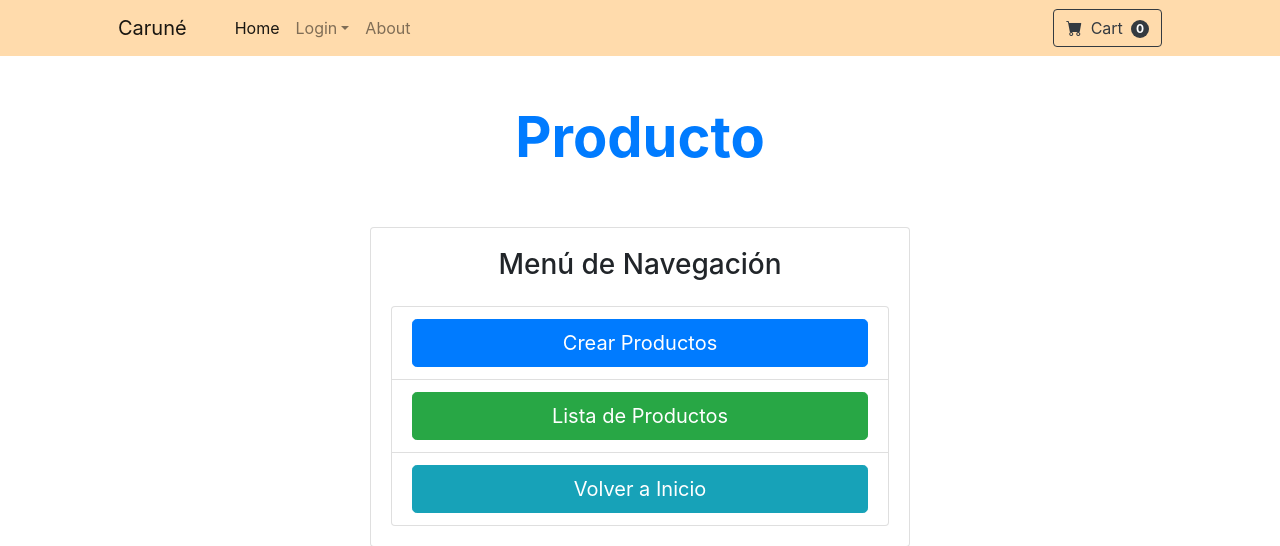
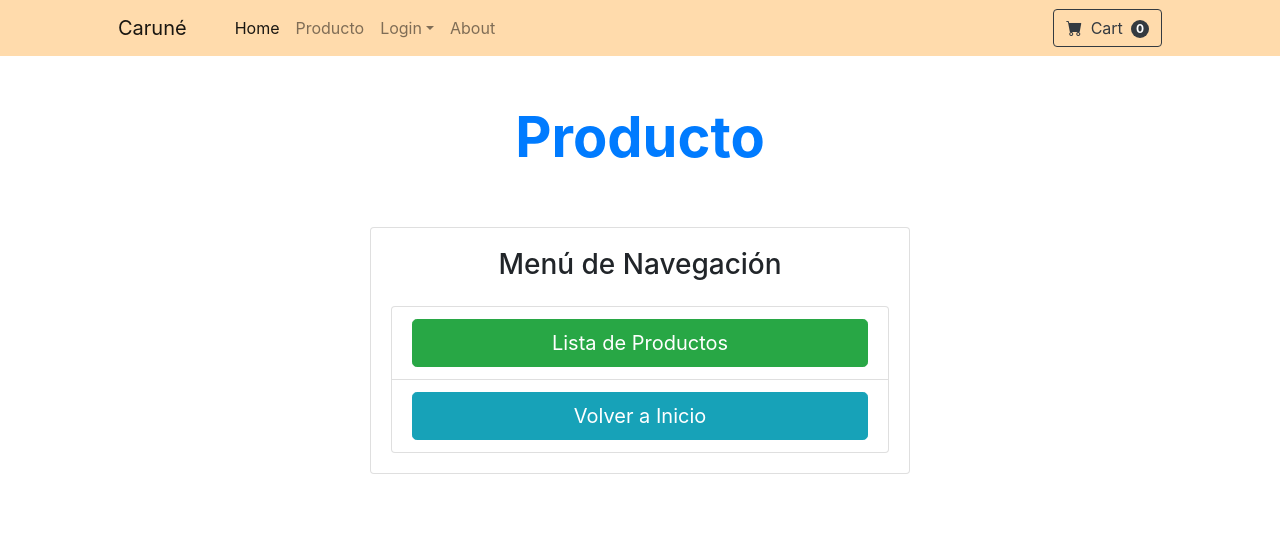
Before and after one commit to alanhorseman/AlanBarberaPreentrega, a Django app: page /producto/home/ in a window 1280 px wide. Shown: the top 546 px of the page. Run offline with Django 5.2, Linux system fonts and the light colour scheme; some libraries are stand-ins or nearby versions.

Commit message:
se muestran y modifican datos solo si se inicio sesion

```diff
--- a/project/core/templates/core/components/navbar.html
+++ b/project/core/templates/core/components/navbar.html
@@ -35,6 +35,9 @@
                         <a class="nav-link">{{ user.username }}</a>
                     </li>
                 {% else %}
+                <li class="nav-item">
+                    <a class="nav-link" href="{% url 'producto:home' %}">Producto</a>
+                </li>
                 <li class="nav-item dropdown">
                     <a class="nav-link dropdown-toggle"
                        id="navbarDropdown"
--- a/project/producto/templates/producto/index.html
+++ b/project/producto/templates/producto/index.html
@@ -11,9 +11,11 @@
                 <div class="card-body">
                     <h3 class="card-title text-center mb-4">Menú de Navegación</h3>
                     <ul class="list-group">
+                        {% if user.is_authenticated %}
                         <li class="list-group-item">
                             <a href="{% url 'producto:productocategoria_create' %}" class="btn btn-primary btn-lg btn-block">Crear Productos</a>
                         </li>
+                        {% endif %}
                         <li class="list-group-item">
                             <a href="{% url 'producto:productocategoria_list' %}" class="btn btn-success btn-lg btn-block">Lista de Productos</a>
                         </li>
--- a/project/producto/templates/producto/productocategoria_list.html
+++ b/project/producto/templates/producto/productocategoria_list.html
@@ -25,8 +25,10 @@
                         <div class="d-flex justify-content-center"> <!-- Centrar el grupo de botones -->
                             <div class="btn-group">
                                 <a href="{% url 'producto:productocategoria_detail' producto.id %}" class="btn btn-sm btn-outline-primary">Detalle</a>
+                                {% if user.is_authenticated %}
                                 <a href="{% url 'producto:productocategoria_update' producto.id %}" class="btn btn-sm btn-outline-secondary">Cambiar</a>
                                 <a href="{% url 'producto:productocategoria_delete' producto.id %}" class="btn btn-sm btn-outline-danger">Eliminar</a>
+                                {% endif %}
                             </div>
                         </div>
                     </div>
```
Also changed, not shown: project/db.sqlite3. Lines whose indentation alone changed are shown as unchanged.
